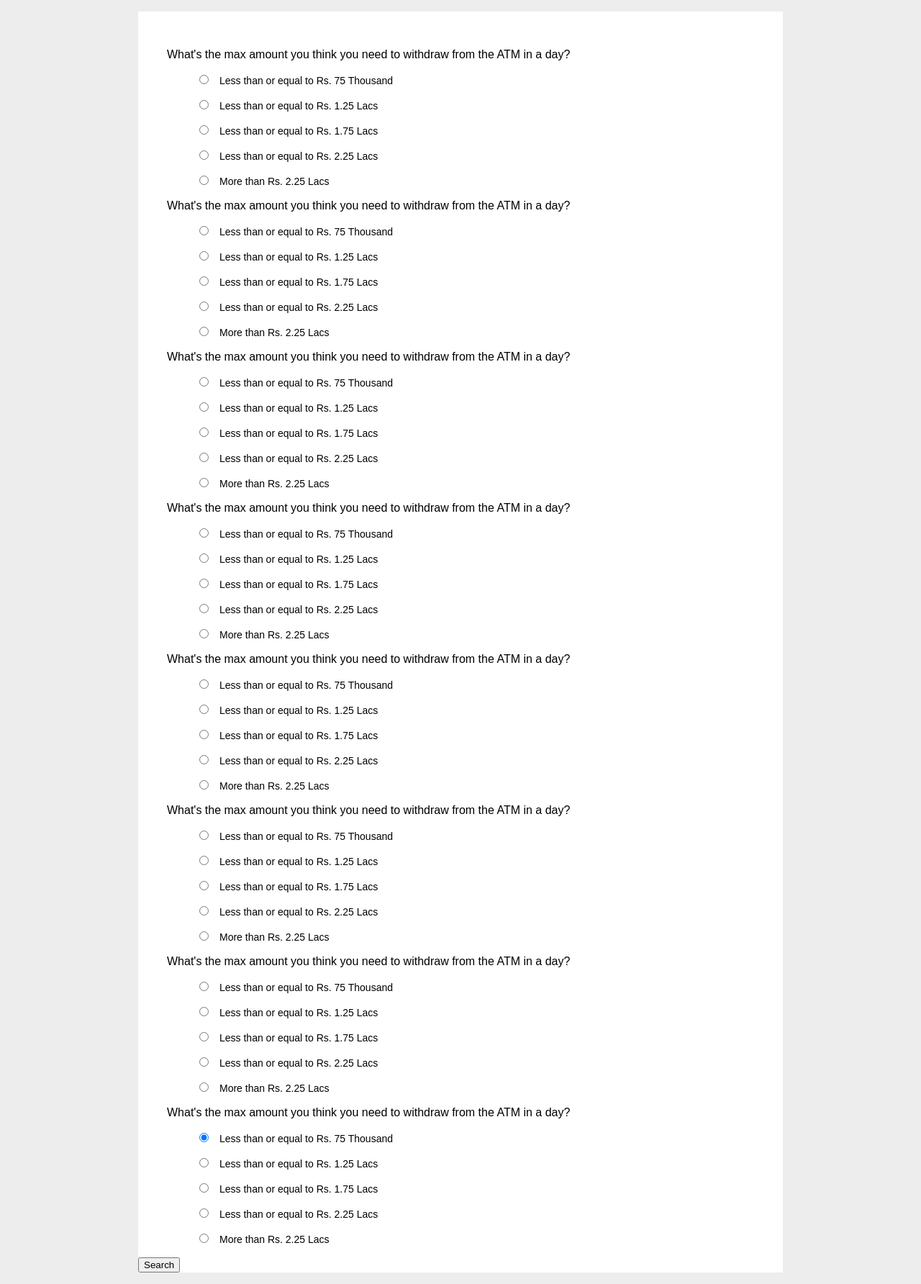
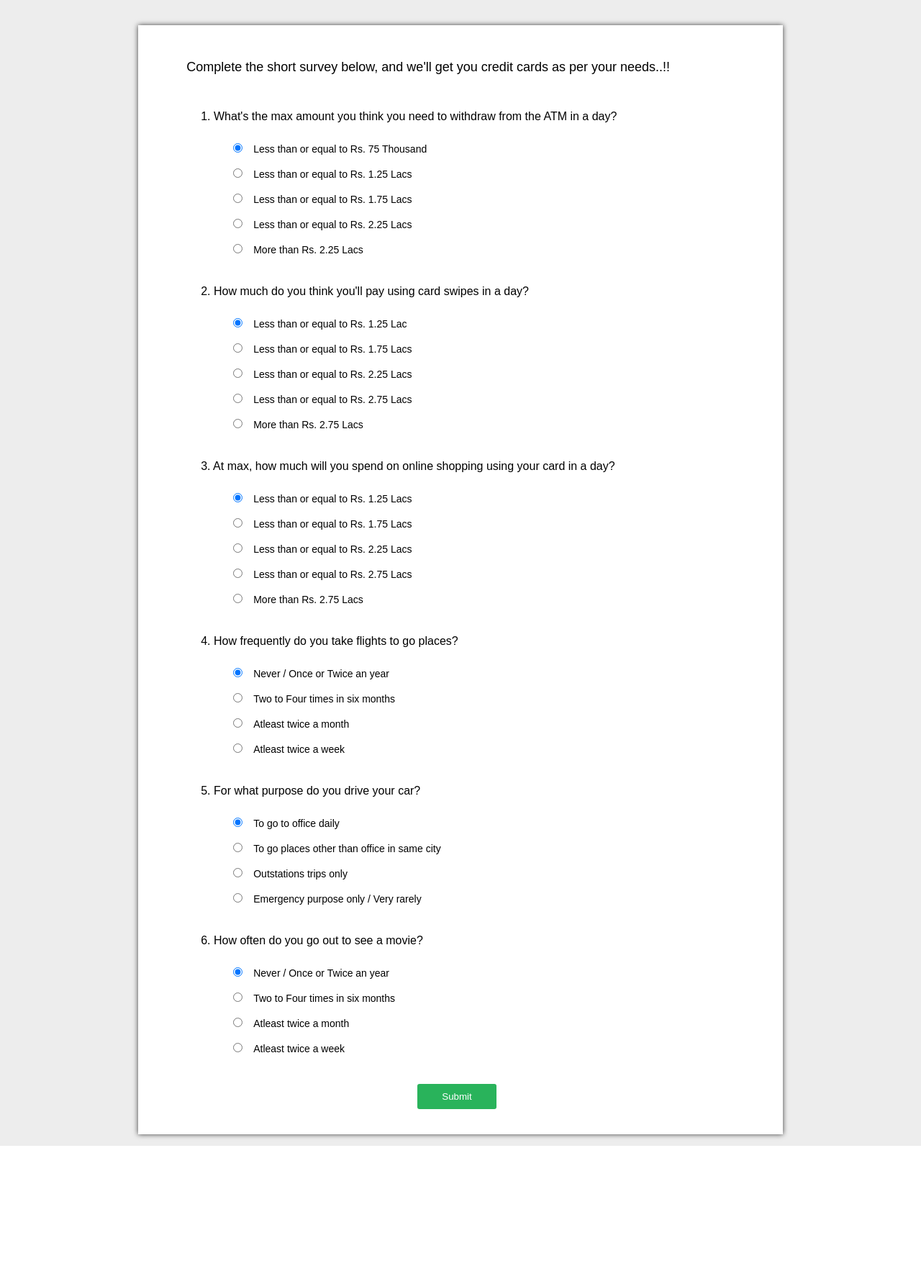
Before and after one commit to ankushrgv/card_recommender, a Django app: page / in a window 1280 px wide. Shown: the part 80-1864 px from the top of the page at 72% size. After the commit the page ends 1672 px from the top, so only its background shows below. Run offline with Django 3.2, Linux system fonts and the light colour scheme.

Commit message:
Survey frontend completed

```diff
--- a/static/css/main.css
+++ b/static/css/main.css
@@ -1,7 +1,7 @@
 body {
 	margin: 0;
 	background-color: #ededed;
-	font-family: "Proxima Nova", sans-serif;
+	font-family: sans-serif;
 }
 
 li {
@@ -11,32 +11,47 @@ li {
 .header{
 	height: 80px;
 	text-align: center;
-	/*margin-bottom: 5px;*/
 	background-color: #39424e;
 	color: #ffffff;
-	/*font-family: "SF Atarian System", Helvetica Neue, Helvetica, Arial, sans-serif;*/
 }
 
 .header h2{
 	margin: 0;
 	padding-top: 25px;
 	height:40px;
-	/*font-family: "A Love of Thunder", Helvetica Neue, Helvetica, Arial, sans-serif;*/
 	font-size: 20px;
+}
+
+.head-message {
+	width: 85%;
+	margin: auto;
+	padding-top: 30px;
+	font-size: 18px;
 }
 
 .survey-form-container {
 	width: 70%;
 	margin: auto;
+	margin-top: 35px;
 	background-color: #fff;
+	-webkit-box-shadow: 0px 0px 7px 0px rgba(0,0,0,0.75);
+    -moz-box-shadow: 0px 0px 7px 0px rgba(0,0,0,0.75);
+	box-shadow: 0px 0px 7px 0px rgba(0,0,0,0.75);
 }
 
 .question-list-container{
-	padding-top: 35px;
+	margin: auto;
+	padding-top: 15px;
+	width: 85%;
+}
+
+.question{
+	margin-bottom: 40px;
 }
 
 .question-container {
-	width: 85%;
+	width: 88%;
+	margin-bottom: 25px;
 }
 
 .options-container p{
@@ -48,3 +63,19 @@ li {
 .options-container li{
 	margin: 0 0 15px 0;
 }
+
+.submit-button-container{
+	margin: auto;
+	padding-bottom: 30px;
+	width: 120px;
+	height: 40px;
+}
+
+.survey-form-button{
+	height: 35px;
+	width: 110px;
+	border: none;
+	border-radius: 3px;
+	background-color: #29b35b;
+	color: #fff;
+}
--- a/templates/cards/index.html
+++ b/templates/cards/index.html
@@ -3,159 +3,15 @@
 {% block layout %}
 	<div class="content" id="content">
 		<div class="survey-form-container" id="survey-form-container">
+			<div class="head-message" id="head-message">
+				<p>Complete the short survey below, and we'll get you credit cards as per your needs..!!</p>
+			</div>
 			<form id="survey-form" method="POST" action="">
 				{% csrf_token %}
 				<ul class="question-list-container" id="question-list-container">
 					<li class="question">
 						<div class="question-container" id="question-container">
-							<p> What's the max amount you think you need to withdraw from the ATM in a day?</p>
-						</div>
-						<ul class="options-container" id="options-container">
-							<li>
-								<input type="radio" name="cash_withdraw" value="a" checked><p>Less than or equal to Rs. 75 Thousand</p>
-							</li>
-							<li>
-								<input type="radio" name="cash_withdraw" value="b" ><p>Less than or equal to Rs. 1.25 Lacs</p>
-							</li>
-							<li>
-								<input type="radio" name="cash_withdraw" value="c" ><p>Less than or equal to Rs. 1.75 Lacs</p>
-							</li>
-							<li>
-								<input type="radio" name="cash_withdraw" value="d" ><p>Less than or equal to Rs. 2.25 Lacs </p>
-							</li>
-							<li>
-								<input type="radio" name="cash_withdraw" value="e" ><p>More than Rs. 2.25 Lacs </p>
-							</li>
-						</ul>
-					</li><li class="question">
-						<div class="question-container" id="question-container">
-							<p> What's the max amount you think you need to withdraw from the ATM in a day?</p>
-						</div>
-						<ul class="options-container" id="options-container">
-							<li>
-								<input type="radio" name="cash_withdraw" value="a" checked><p>Less than or equal to Rs. 75 Thousand</p>
-							</li>
-							<li>
-								<input type="radio" name="cash_withdraw" value="b" ><p>Less than or equal to Rs. 1.25 Lacs</p>
-							</li>
-							<li>
-								<input type="radio" name="cash_withdraw" value="c" ><p>Less than or equal to Rs. 1.75 Lacs</p>
-							</li>
-							<li>
-								<input type="radio" name="cash_withdraw" value="d" ><p>Less than or equal to Rs. 2.25 Lacs </p>
-							</li>
-							<li>
-								<input type="radio" name="cash_withdraw" value="e" ><p>More than Rs. 2.25 Lacs </p>
-							</li>
-						</ul>
-					</li><li class="question">
-						<div class="question-container" id="question-container">
-							<p> What's the max amount you think you need to withdraw from the ATM in a day?</p>
-						</div>
-						<ul class="options-container" id="options-container">
-							<li>
-								<input type="radio" name="cash_withdraw" value="a" checked><p>Less than or equal to Rs. 75 Thousand</p>
-							</li>
-							<li>
-								<input type="radio" name="cash_withdraw" value="b" ><p>Less than or equal to Rs. 1.25 Lacs</p>
-							</li>
-							<li>
-								<input type="radio" name="cash_withdraw" value="c" ><p>Less than or equal to Rs. 1.75 Lacs</p>
-							</li>
-							<li>
-								<input type="radio" name="cash_withdraw" value="d" ><p>Less than or equal to Rs. 2.25 Lacs </p>
-							</li>
-							<li>
-								<input type="radio" name="cash_withdraw" value="e" ><p>More than Rs. 2.25 Lacs </p>
-							</li>
-						</ul>
-					</li><li class="question">
-						<div class="question-container" id="question-container">
-							<p> What's the max amount you think you need to withdraw from the ATM in a day?</p>
-						</div>
-						<ul class="options-container" id="options-container">
-							<li>
-								<input type="radio" name="cash_withdraw" value="a" checked><p>Less than or equal to Rs. 75 Thousand</p>
-							</li>
-							<li>
-								<input type="radio" name="cash_withdraw" value="b" ><p>Less than or equal to Rs. 1.25 Lacs</p>
-							</li>
-							<li>
-								<input type="radio" name="cash_withdraw" value="c" ><p>Less than or equal to Rs. 1.75 Lacs</p>
-							</li>
-							<li>
-								<input type="radio" name="cash_withdraw" value="d" ><p>Less than or equal to Rs. 2.25 Lacs </p>
-							</li>
-							<li>
-								<input type="radio" name="cash_withdraw" value="e" ><p>More than Rs. 2.25 Lacs </p>
-							</li>
-						</ul>
-					</li><li class="question">
-						<div class="question-container" id="question-container">
-							<p> What's the max amount you think you need to withdraw from the ATM in a day?</p>
-						</div>
-						<ul class="options-container" id="options-container">
-							<li>
-								<input type="radio" name="cash_withdraw" value="a" checked><p>Less than or equal to Rs. 75 Thousand</p>
-							</li>
-							<li>
-								<input type="radio" name="cash_withdraw" value="b" ><p>Less than or equal to Rs. 1.25 Lacs</p>
-							</li>
-							<li>
-								<input type="radio" name="cash_withdraw" value="c" ><p>Less than or equal to Rs. 1.75 Lacs</p>
-							</li>
-							<li>
-								<input type="radio" name="cash_withdraw" value="d" ><p>Less than or equal to Rs. 2.25 Lacs </p>
-							</li>
-							<li>
-								<input type="radio" name="cash_withdraw" value="e" ><p>More than Rs. 2.25 Lacs </p>
-							</li>
-						</ul>
-					</li><li class="question">
-						<div class="question-container" id="question-container">
-							<p> What's the max amount you think you need to withdraw from the ATM in a day?</p>
-						</div>
-						<ul class="options-container" id="options-container">
-							<li>
-								<input type="radio" name="cash_withdraw" value="a" checked><p>Less than or equal to Rs. 75 Thousand</p>
-							</li>
-							<li>
-								<input type="radio" name="cash_withdraw" value="b" ><p>Less than or equal to Rs. 1.25 Lacs</p>
-							</li>
-							<li>
-								<input type="radio" name="cash_withdraw" value="c" ><p>Less than or equal to Rs. 1.75 Lacs</p>
-							</li>
-							<li>
-								<input type="radio" name="cash_withdraw" value="d" ><p>Less than or equal to Rs. 2.25 Lacs </p>
-							</li>
-							<li>
-								<input type="radio" name="cash_withdraw" value="e" ><p>More than Rs. 2.25 Lacs </p>
-							</li>
-						</ul>
-					</li><li class="question">
-						<div class="question-container" id="question-container">
-							<p> What's the max amount you think you need to withdraw from the ATM in a day?</p>
-						</div>
-						<ul class="options-container" id="options-container">
-							<li>
-								<input type="radio" name="cash_withdraw" value="a" checked><p>Less than or equal to Rs. 75 Thousand</p>
-							</li>
-							<li>
-								<input type="radio" name="cash_withdraw" value="b" ><p>Less than or equal to Rs. 1.25 Lacs</p>
-							</li>
-							<li>
-								<input type="radio" name="cash_withdraw" value="c" ><p>Less than or equal to Rs. 1.75 Lacs</p>
-							</li>
-							<li>
-								<input type="radio" name="cash_withdraw" value="d" ><p>Less than or equal to Rs. 2.25 Lacs </p>
-							</li>
-							<li>
-								<input type="radio" name="cash_withdraw" value="e" ><p>More than Rs. 2.25 Lacs </p>
-							</li>
-						</ul>
-					</li><li class="question">
-						<div class="question-container" id="question-container">
-							<p> What's the max amount you think you need to withdraw from the ATM in a day?</p>
+							<p>1.  What's the max amount you think you need to withdraw from the ATM in a day?</p>
 						</div>
 						<ul class="options-container" id="options-container">
 							<li>
@@ -175,8 +31,111 @@
 							</li>
 						</ul>
 					</li>
+					<li class="question">
+						<div class="question-container" id="question-container">
+							<p>2. How much do you think you'll pay using card swipes in a day?</p>
+						</div>
+						<ul class="options-container" id="options-container">
+							<li>
+								<input type="radio" name="cash_swipes" value="a" checked><p>Less than or equal to Rs. 1.25 Lac</p>
+							</li>
+							<li>
+								<input type="radio" name="cash_swipes" value="b" ><p>Less than or equal to Rs. 1.75 Lacs</p>
+							</li>
+							<li>
+								<input type="radio" name="cash_swipes" value="c" ><p>Less than or equal to Rs. 2.25 Lacs</p>
+							</li>
+							<li>
+								<input type="radio" name="cash_swipes" value="d" ><p>Less than or equal to Rs. 2.75 Lacs </p>
+							</li>
+							<li>
+								<input type="radio" name="cash_swipes" value="e" ><p>More than Rs. 2.75 Lacs </p>
+							</li>
+						</ul>
+					</li>
+					<li class="question">
+						<div class="question-container" id="question-container">
+							<p>3. At max, how much will you spend on online shopping using your card in a day?</p>
+						</div>
+						<ul class="options-container" id="options-container">
+							<li>
+								<input type="radio" name="online_shopping" value="a" checked><p>Less than or equal to Rs. 1.25 Lacs</p>
+							</li>
+							<li>
+								<input type="radio" name="online_shopping" value="b" ><p>Less than or equal to Rs. 1.75 Lacs</p>
+							</li>
+							<li>
+								<input type="radio" name="online_shopping" value="c" ><p>Less than or equal to Rs. 2.25 Lacs </p>
+							</li>
+							<li>
+								<input type="radio" name="online_shopping" value="d" ><p>Less than or equal to Rs. 2.75 Lacs </p>
+							</li>
+							<li>
+								<input type="radio" name="online_shopping" value="e" ><p>More than Rs. 2.75 Lacs </p>
+							</li>
+						</ul>
+					</li>
+					<li class="question">
+						<div class="question-container" id="question-container">
+							<p>4. How frequently do you take flights to go places?</p>
+						</div>
+						<ul class="options-container" id="options-container">
+							<li>
+								<input type="radio" name="flight" value="a" checked><p>Never / Once or Twice an year</p>
+							</li>
+							<li>
+								<input type="radio" name="flight" value="b" ><p>Two to Four times in six months</p>
+							</li>
+							<li>
+								<input type="radio" name="flight" value="c" ><p>Atleast twice a month</p>
+							</li>
+							<li>
+								<input type="radio" name="flight" value="d" ><p>Atleast twice a week</p>
+							</li>
+						</ul>
+					</li>
+					<li class="question">
+						<div class="question-container" id="question-container">
+							<p>5. For what purpose do you drive your car?</p>
+						</div>
+						<ul class="options-container" id="options-container">
+							<li>
+								<input type="radio" name="car" value="a" checked><p>To go to office daily</p>
+							</li>
+							<li>
+								<input type="radio" name="car" value="b" ><p>To go places other than office in same city</p>
+							</li>
+							<li>
+								<input type="radio" name="car" value="c" ><p>Outstations trips only</p>
+							</li>
+							<li>
+								<input type="radio" name="car" value="e" ><p>Emergency purpose only / Very rarely</p>
+							</li>
+						</ul>
+					</li>
+					<li class="question">
+						<div class="question-container" id="question-container">
+							<p>6. How often do you go out to see a movie?</p>
+						</div>
+						<ul class="options-container" id="options-container">
+							<li>
+								<input type="radio" name="movie" value="a" checked><p>Never / Once or Twice an year</p>
+							</li>
+							<li>
+								<input type="radio" name="movie" value="b" ><p>Two to Four times in six months</p>
+							</li>
+							<li>
+								<input type="radio" name="movie" value="c" ><p>Atleast twice a month</p>
+							</li>
+							<li>
+								<input type="radio" name="movie" value="d" ><p>Atleast twice a week</p>
+							</li>
+						</ul>
+					</li>
 				</ul>
-				<button type="submit" id="search-form-submit" class="search-form-submit">Search</button>
+				<div class="submit-button-container" id="submit-button-container">
+					<button type="submit" id="survey-form-button" class="survey-form-button">Submit</button>
+				</div>
 			</form>
 		</div>
 	</div>
```
